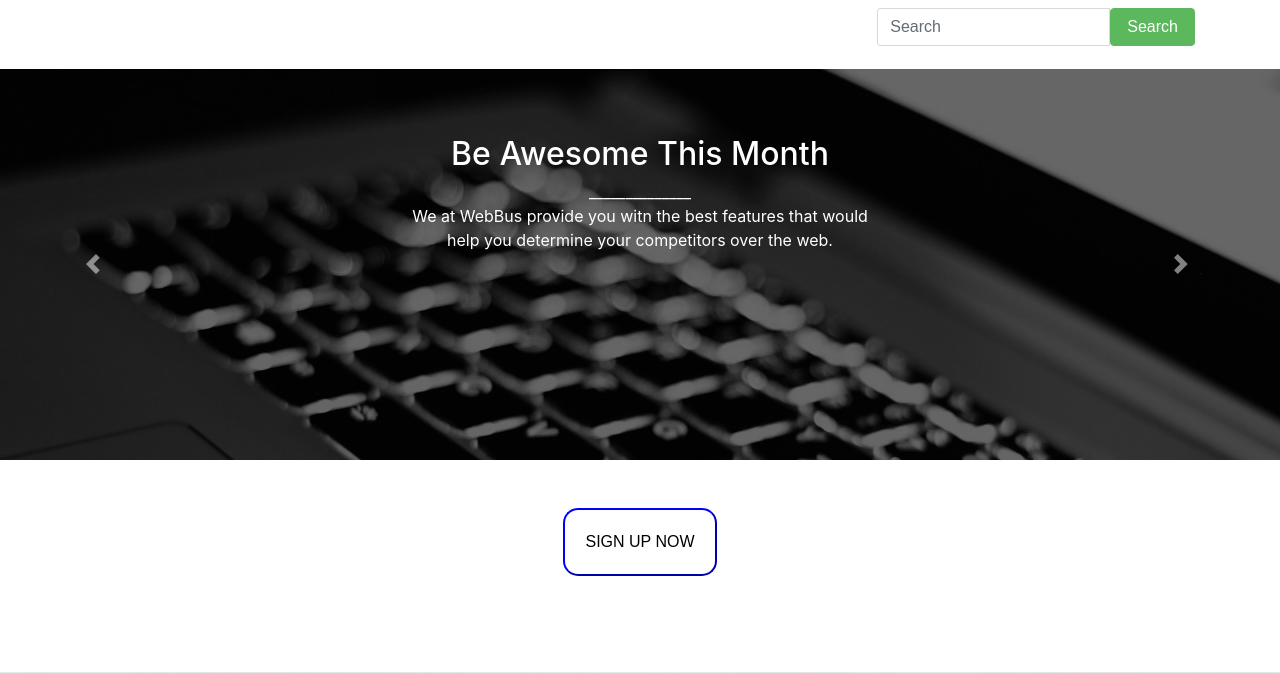
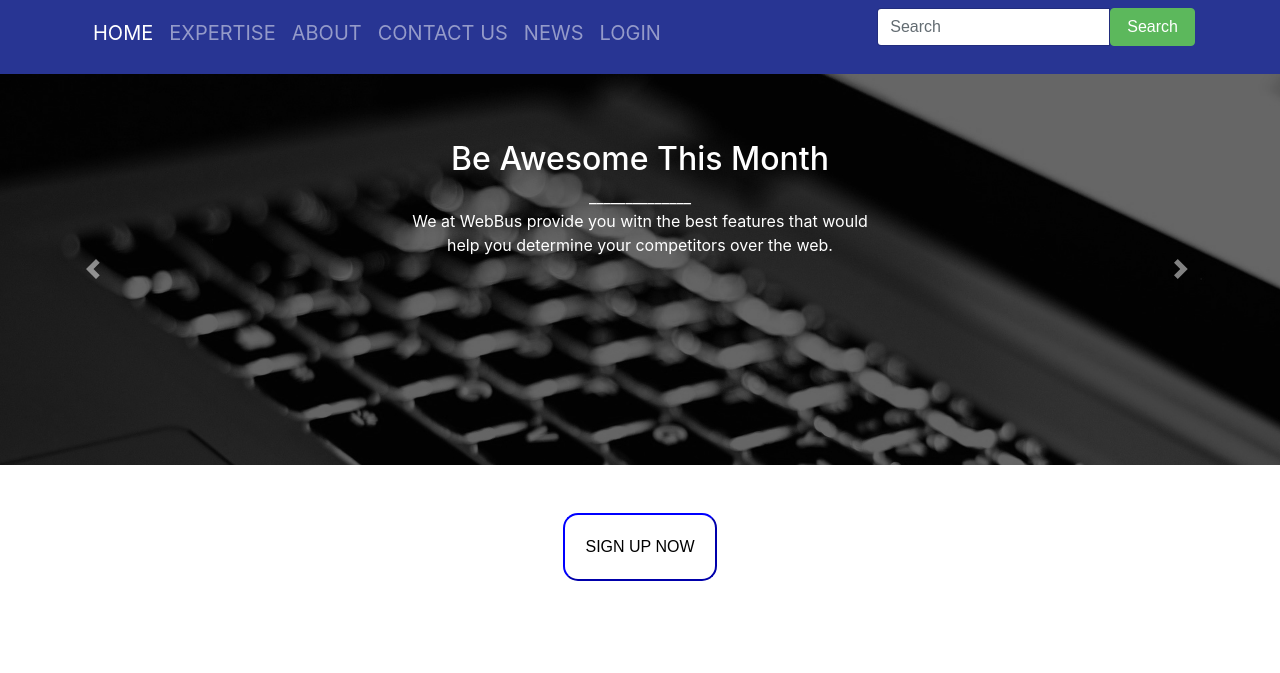
Before and after one commit to IEEE-VIT/techloop-w-plus, a PHP site: page / in a window 1280 px wide. Shown: the top 673 px of the page. Run offline with PHP 8.4, Linux system fonts and the light colour scheme; some libraries are stand-ins or nearby versions.

Commit message:
CSS updated

```diff
--- a/style.css
+++ b/style.css
@@ -1,8 +1,7 @@
 .nav1{
-	font-size: 15px;
-  	background: none;
-		padding: 10PX;
-		padding-left: 15px;
+	font-size:20px;
+  	background-color:#283593	!important ;
+		padding: 20px;
 }
 
 .B1{
@@ -30,7 +29,7 @@
 	text-align: center;
 }
 .modal-header, h4, .close {
-      background-color: #2f5563;
+      background-color: #3f51b5;
       color:white !important;
       text-align: center;
       font-size: 30px;
@@ -55,3 +54,12 @@
 	background-image: url("g1.jpg");
 	color:black;
 }
+.C1{
+	color: white;
+}
+.Srch1{
+	border-radius: 2px;
+}
+.carousel-item{
+	max-height: 400px;
+}
```
